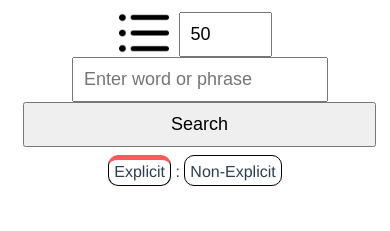
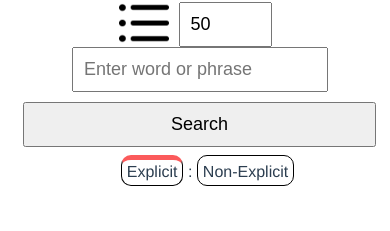
Before and after one commit to Hamlet-Tamaz/iTunesSearchDemo, a Vue app: page / in a window 390 px wide. Shown: the part 466-697 px from the top of the page. Built offline with nearby package versions, Linux system fonts and the light colour scheme.

Commit message:
improved/centered explicitness location; and improved spacing for search-button during small viewport

```diff
--- a/src/components/searchDemo.vue
+++ b/src/components/searchDemo.vue
@@ -31,7 +31,7 @@
       <button id='search-button' @click='search'>Search</button>
 
       <p v-if='this.searchResults.count'>You can click an image to navigate to it's preview.</p>
-      <p>
+      <p class='explicitness'>
         <span class='explicit-sign'>Explicit</span> :
         <span class='nonexplicit-sign'>Non-Explicit</span>
       </p>
@@ -111,7 +111,7 @@
     <!-- FAVORITES SCREEN -->
     <div id='favorites-content' v-if="favoritesTab == true">
       <p v-if='Object.keys(this.favorites).length'>You can click an image to navigate to it's preview.</p>
-      <p>
+      <p class='explicitness'>
         <span class='explicit-sign'>Explicit</span> :
         <span class='nonexplicit-sign'>Non-Explicit</span>
       </p>
@@ -327,7 +327,7 @@ export default {
 <style>
 #tab-nav {
   display: flex;
-  margin: 10px 15px 20px;
+  margin: 10px 15px;
 }
 
 .tab {
@@ -380,6 +380,11 @@ export default {
   width: 50px;
   position: relative;
   top: 18px;
+}
+
+.explicitness {
+  padding-left: 25px;
+  margin-bottom: 30px;
 }
 
 .explicit-sign {
@@ -484,6 +489,7 @@ ul {
   #search-button {
     width: 353px;
     margin-left: 0;
+    margin-top: 10px;
   }
 
 }
```
